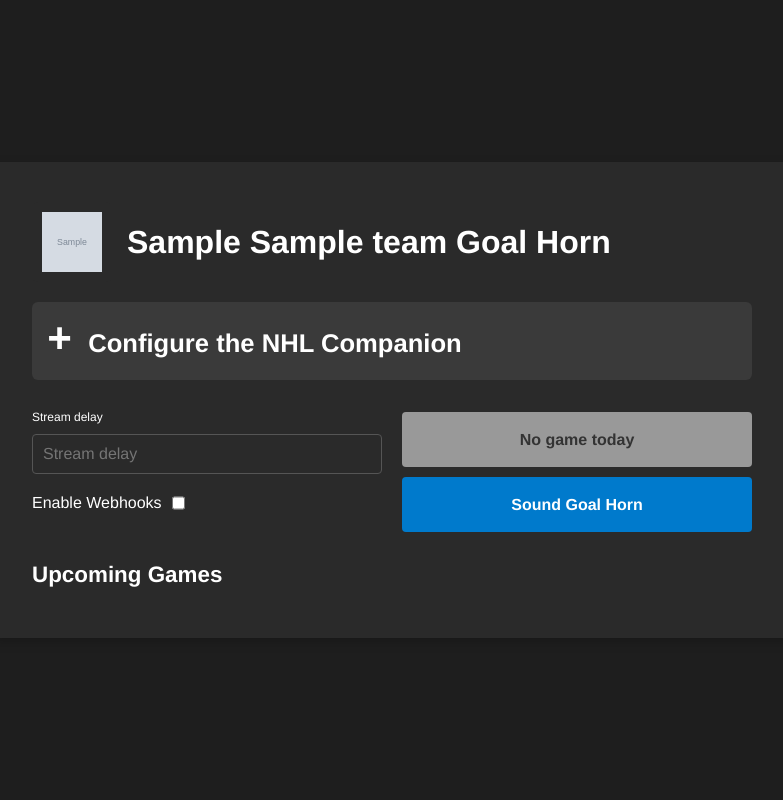
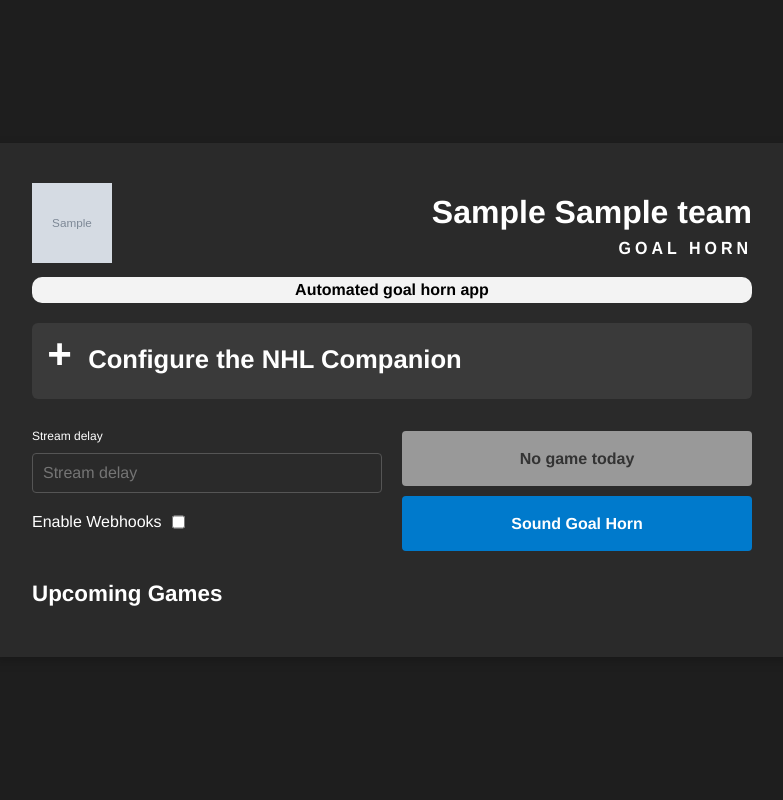
Before and after one commit to BrandonMiller18/nhlcompanion2, a Flask app: a page that uses nhlcompanion/templates/app/team_page.html in a window 1280 px wide. Shown: the whole page, without its empty margins (248-1031 px from the left). Run offline with Flask 3, Linux system fonts and the light colour scheme; tables that the repository leaves empty hold one stand-in row (values such as "Sample post"); grey boxes marked "Sample" are stand-in pictures.

Commit message:
update copy and some minor styling

```diff
--- a/nhlcompanion/static/css/stylesheet.css
+++ b/nhlcompanion/static/css/stylesheet.css
@@ -4,6 +4,8 @@
     margin: 0;
     padding: 0;
     font-family: Helvetica, sans-serif;
+    -webkit-font-smoothing: antialiased;
+    -moz-osx-font-smoothing: grayscale;
 }
 
 body {
@@ -28,7 +30,7 @@ body {
 /* Instructions Section */
 .instructions {
     background-color: #3a3a3a;
-    padding: 15px;
+    padding: 10px 15px 18px;
     border-radius: 6px;
     margin-bottom: 20px;
     text-align: left;
@@ -88,9 +89,8 @@ body {
 .header {
     display: flex;
     align-items: center;
-    gap: 15px;
-    margin-bottom: 20px;
-    text-align: center;
+    gap: 5px;
+    text-align: right;
 }
 
 .team-logo {
@@ -102,6 +102,27 @@ body {
 .team-name {
     font-size: 1.8em;
     font-weight: bold;
+    flex-grow: 1;
+
+    span {
+        display: block;
+        text-transform: uppercase;
+        font-size: .5em;
+        letter-spacing: 4px;
+        padding: 8px 0 0 0;
+        transform: scaleY(1.1);
+    }
+}
+
+.main-callout {
+    text-align: center;
+    font-weight: bold;
+    padding: 4px 0;
+    margin: 10px 0 20px;
+    border-radius: 10px;
+    background-color: #f3f3f3;
+    color: #000;
+
 }
 
 /* Controls Section */
@@ -376,6 +413,11 @@ label {
     width: 70px;
     height: 70px;
     border-radius: 4px;
+}
+
+.team-logo-team-page {
+    width: 80px;
+    height: 80px;
 }
 
 /* Base Styles */
--- a/nhlcompanion/templates/app/team_page.html
+++ b/nhlcompanion/templates/app/team_page.html
@@ -116,7 +116,6 @@
 
 		var heading = $('#instructions-heading');
 		var content = $('#instructions-content');
-		console.log('loaded')
 
 		heading.click(function() {
 			console.log("clicked heading")
@@ -132,33 +131,54 @@
 
 {% block content %}
 <div class="dashboard">
-	<!-- Header with team name and logo -->
-	<header class="header">
-		{% for team in teams if team.team_abbreviation == team_abbreviation %}
-		<img src="{{ team.logo }}" alt="Team Logo" class="team-logo" id="teamLogo" />
-		<h1 class="team-name" id="teamName">{{ team.team_city }} {{ team.team_name }} Goal Horn</h1>
-		{% endfor %}
-	</header>
+	<section>
+		<!-- Header with team name and logo -->
+		<header class="header">
+			{% for team in teams if team.team_abbreviation == team_abbreviation %}
+
+			<div>
+				<img class="team-logo-team-page" src="{{ team.logo }}" alt="Team Logo" id="teamLogo" />
+			</div>
+			<h1 class="team-name" id="teamName">{{ team.team_city }} {{ team.team_name }} <span>Goal Horn</span></h1>
+			{% endfor %}
+		</header>
+		<div class="main-callout">Automated goal horn app</div>
+	</section>
 	<!-- How to Use Instructions -->
 	<section id="instrucitons" class="instructions">
 
 		<h2 id="instructions-heading">Configure the NHL Companion</h2>
 		<div id="instructions-content" style="display: none;">
-			<h3 class="feature-callout">Set the stream delay</h3>
+			<p>NHL Companion will "watch" the game and send various events when your
+				favorite team scores. These evnts include:</p>
+				<ul>
+					<li>Automatically sounding the goal horn of your team</li>
+					<li>Sending a webhook to any service of your choice. Use this
+						to trigger automations in your home automation platform.</li>
+					<li>Send a desktop notification, if desired, when a goal is scored.</li>
+				</ul>
+			<p>You can manually play the goal horn as well. This will not trigger a webhook request.
+				A manual webhook option is coming soon.
+			</p>
+			<p>Follow the steps below to get started!</p>
+			<h3 class="feature-callout">1. Set the stream delay</h3>
 			<p>
 				To get started, set the "Stream Delay" to match any delay on your video
-				feed. Then, press "Start Watching Game" to enable goal tracking. Changes are
-				coming soon to improve timing!
+				feed. NHL Companion often can see the future and spoil the fun. The default
+				value is 3 seconds.
 			</p>
-			<h3 class="feature-callout">NHL Companion now supports webhooks!</h3>
+			<h3 class="feature-callout">2. Configure your webhook</h3>
 			<p>
-				Enter the webhook for your service (Home Assistant, for example) and a
-				POST request will be sent to the webhook when a goal is scored!
+				Use webhooks to trigger home automations when your team scores.
+				Enable the webhooks feature and enter the webhook for your
+				service (Home Assistant, for example). A POST request will be sent to
+				the webhook when a goal is scored!
 			</p>
-			<h3 class="feature-callout">Keep your browser awake</h3>
+			<h3 class="feature-callout">3. Keep your browser awake</h3>
 			<p>
-				If your browser goes to sleep, the goal horn may
-				not sound. Keep this tab open and active for the best experience.
+				NHL Companion will request permission to keep your browser awake.
+				If your browser goes to sleep, the goal horn may not sound.
+				Keep this tab open and active for the best experience.
 			</p>
 		</div>
 
--- a/nhlcompanion/templates/index.html
+++ b/nhlcompanion/templates/index.html
@@ -28,7 +28,7 @@
         <div class="team-grid">
           <!-- Placeholder logos for teams -->
           {% for team in teams %}
-          <div class="team-logo" onclick="selectTeam('team1')">
+          <div class="team-logo">
             <a href="{{ url_for('teams.team_page', team=team.team_abbreviation) }}"><img src="{{ team.logo }}" alt="Team 1 Logo"></a>
           </div>
           {% endfor %}
```
Also changed, not shown: other parts of nhlcompanion/static/css/stylesheet.css (+30 -15 lines).
